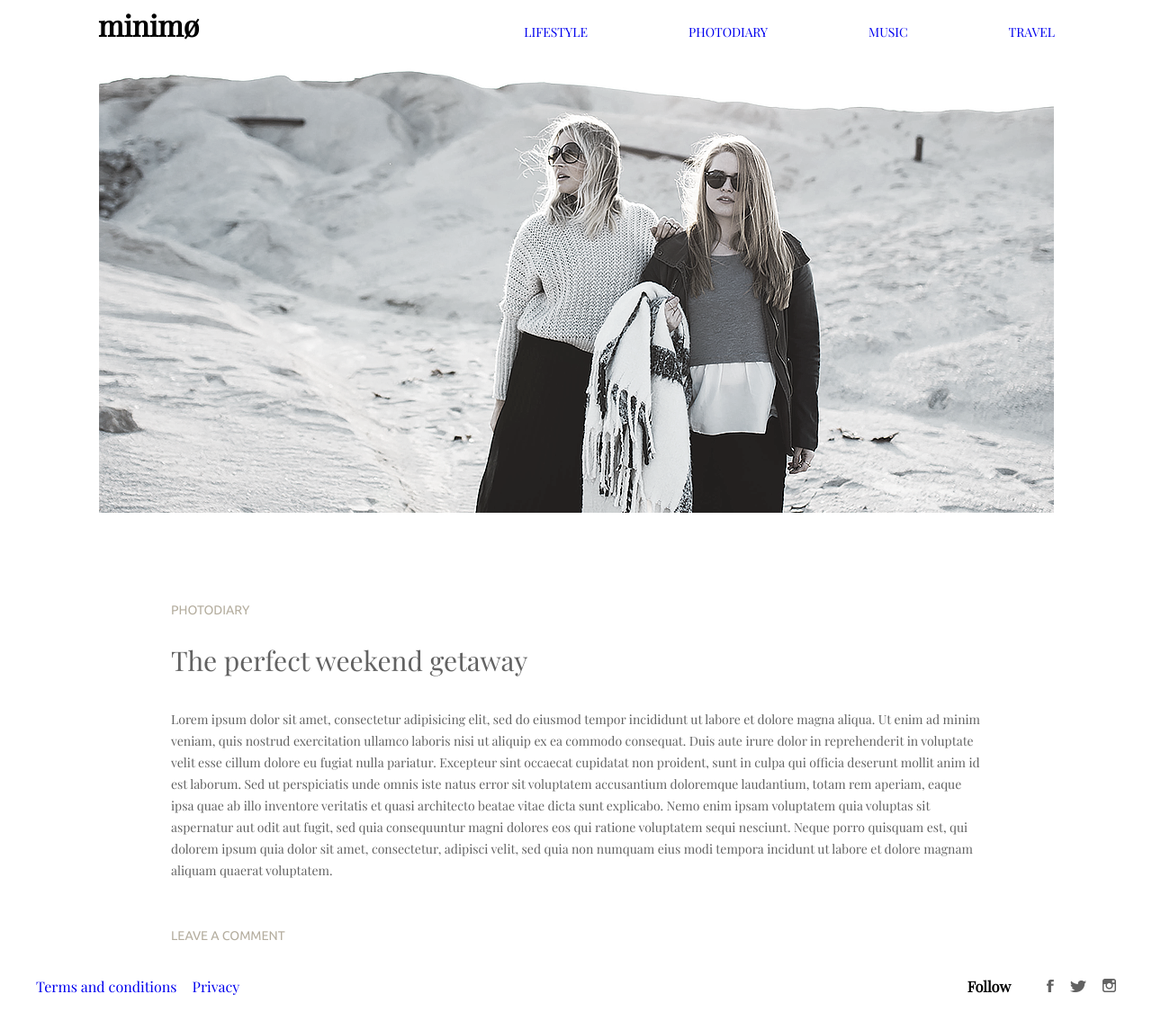
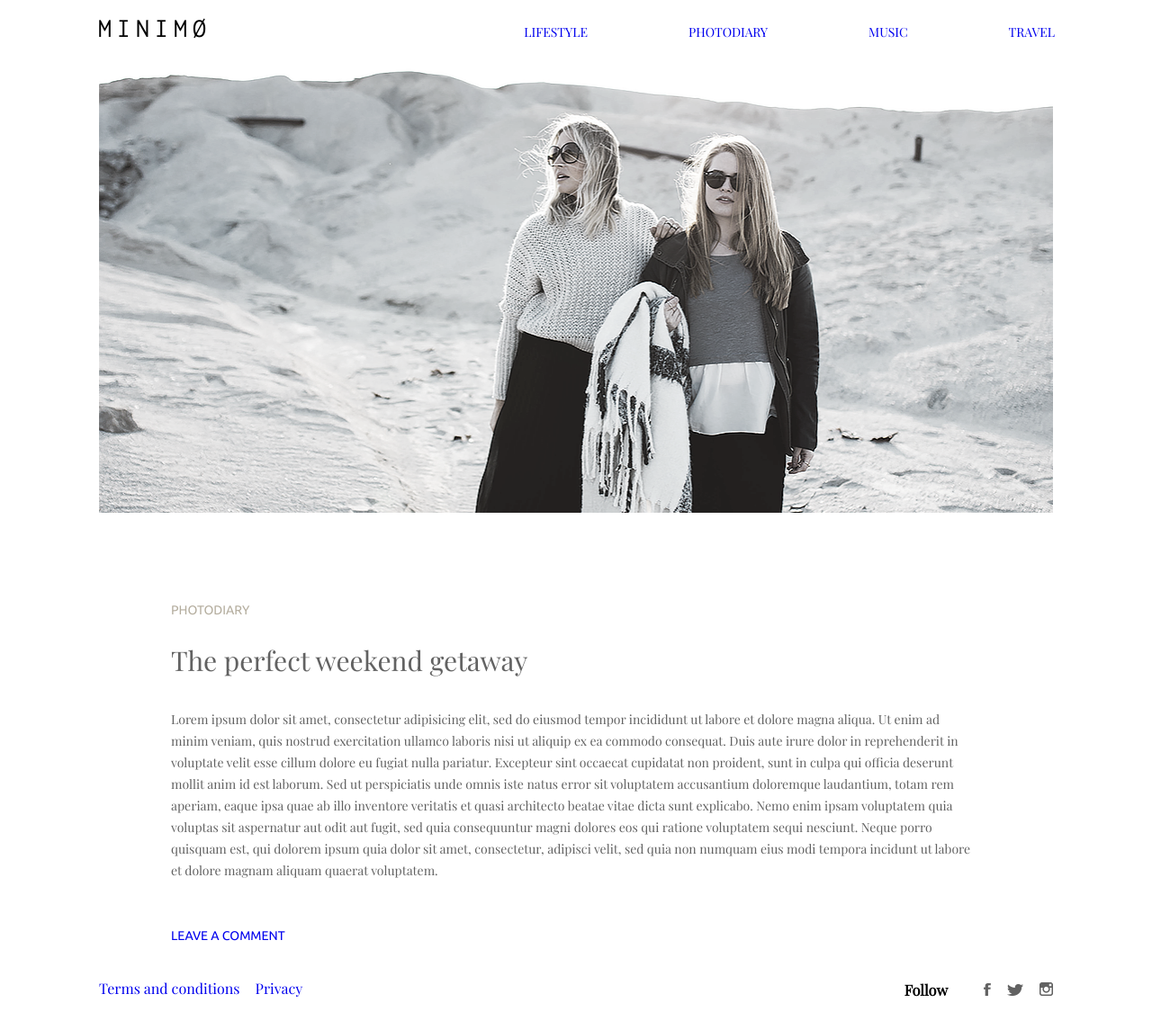
Before and after one commit to linkouth/ui-intership-timur-katimullin, a plain HTML site: page basic-minimo/public/index.html in a window 1280 px wide. Shown: the whole page at 90% size. Drawn offline with nearby package versions, Linux system fonts and the light colour scheme.

Commit message:
Fixes first post.

```diff
--- a/basic-minimo/public/index.html
+++ b/basic-minimo/public/index.html
@@ -23,6 +23,7 @@
       <section class="wrapper">
         <article class="post first-post">
           <img src="images/first-post.png" alt="first post image" class="post__image post__image_first-post" />
+          <div class="first-post__container">
             <h3 class="post__tag post__tag_first-post">
               photodiary
             </h3>
@@ -32,13 +33,15 @@
             <p class="post__text">
                 Lorem ipsum dolor sit amet, consectetur adipisicing elit, sed do eiusmod tempor incididunt ut labore et dolore magna aliqua. Ut enim ad minim veniam, quis nostrud exercitation ullamco laboris nisi ut aliquip ex ea commodo consequat. Duis aute irure dolor in reprehenderit in voluptate velit esse cillum dolore eu fugiat nulla pariatur. Excepteur sint occaecat cupidatat non proident, sunt in culpa qui officia deserunt mollit anim id est laborum. Sed ut perspiciatis unde omnis iste natus error sit voluptatem accusantium doloremque laudantium, totam rem aperiam, eaque ipsa quae ab illo inventore veritatis et quasi architecto beatae vitae dicta sunt explicabo. Nemo enim ipsam voluptatem quia voluptas sit aspernatur aut odit aut fugit, sed quia consequuntur magni dolores eos qui ratione voluptatem sequi nesciunt. Neque porro quisquam est, qui dolorem ipsum quia dolor sit amet, consectetur, adipisci velit, sed quia non numquam eius modi tempora incidunt ut labore et dolore magnam aliquam quaerat voluptatem.
             </p>
-          <a class="first-post__leave-a-comment">
-            Leave a comment
-          </a>
+            <p class="first-post__leave-a-comment">
+              <a href="#">Leave a comment</a>
+            </p>
+          </div>
         </article>
       </section>
     </main>
     <footer class="site-footer">
+      <div class="wrapper">
         <ul class="site-footer__links">
           <li class="site-footer__link"><a href="#">Terms and conditions</a></li>
           <li class="site-footer__link"><a href="#">Privacy</a></li>
@@ -57,6 +60,7 @@
             </li>
           </ul>
         </div>
+      </div>
     </footer>
   </body>
 </html>
--- /dev/null
+++ b/basic-minimo/public/style/first-post/__container/first-post__container.scss
@@ -0,0 +1,4 @@
+.first-post__container {
+  padding-left: 80px;
+  padding-right: 90px;
+}
--- a/basic-minimo/public/style/main.scss
+++ b/basic-minimo/public/style/main.scss
@@ -6,8 +6,7 @@ $primary-font: "Playfair Display";
 }
 
 body {
-  max-width: 1200px;
-  margin: 0 auto;
+  width: 100%;
   font-family: $primary-font;
 }
 
@@ -28,6 +27,7 @@ a {
 @import "site-footer/__socials-link/site-footer__socials-link.scss";
 @import "site-content/site-content.scss";
 @import "wrapper/wrapper.scss";
+@import "first-post/__container/first-post__container.scss";
 @import "first-post/__leave-a-comment/first-post__leave-a-comment.scss";
 @import "post/post.scss";
 @import "post/__image/post__image.scss";
--- a/basic-minimo/public/style/post/__image/_first-post/post__image_first-post.scss
+++ b/basic-minimo/public/style/post/__image/_first-post/post__image_first-post.scss
@@ -1,3 +1,3 @@
 .post__image_first-post {
-  margin-left: -80px;
+
 }
--- a/basic-minimo/public/style/post/__image/post__image.scss
+++ b/basic-minimo/public/style/post/__image/post__image.scss
@@ -1,3 +1,5 @@
 .post__image {
+  width: 100%;
+  height: auto;
   margin: 0 auto;
 }
--- a/basic-minimo/public/style/site-footer/__links/site-footer__links.scss
+++ b/basic-minimo/public/style/site-footer/__links/site-footer__links.scss
@@ -1,6 +1,5 @@
 .site-footer__links {
   padding: 0;
   display: flex;
-  justify-content: space-around;
   list-style: none;
 }
--- a/basic-minimo/public/style/site-footer/site-footer.scss
+++ b/basic-minimo/public/style/site-footer/site-footer.scss
@@ -1,6 +1,6 @@
 .site-footer {
-  display: flex;
-  justify-content: space-between;
-  align-items: center;
+  max-width: 1200px;
+  margin: 0 auto;
+  padding: 40px 0 45px 0;
   height: 97px;
 }
--- a/basic-minimo/public/style/site-header/site-header.scss
+++ b/basic-minimo/public/style/site-header/site-header.scss
@@ -1,7 +1,9 @@
 .site-header {
+  max-width: 1200px;
+  margin: 0 auto;
   height: 61px;
-  margin-left: 69px;
-  margin-right: 68px;
+  padding-left: 69px;
+  padding-right: 68px;
   display: flex;
   align-items: baseline;
   justify-content: space-between;
--- a/basic-minimo/public/style/site-title/site-title.scss
+++ b/basic-minimo/public/style/site-title/site-title.scss
@@ -2,4 +2,11 @@
   padding-bottom: 0.25em;
   margin: 0;
   display: inline-block;
+  color: #000000;
+  font-family: Inconsolata;
+  font-size: 30px;
+  font-weight: 400;
+  line-height: 24px;
+  text-transform: uppercase;
+  letter-spacing: 6px;
 }
--- a/basic-minimo/public/style/wrapper/wrapper.scss
+++ b/basic-minimo/public/style/wrapper/wrapper.scss
@@ -1,3 +1,7 @@
 .wrapper {
-  padding: 0 150px;
+  display: flex;
+  justify-content: space-between;
+  max-width: 1200px;
+  margin: 0 auto;
+  padding: 0 70px;
 }
```
Also changed, not shown: basic-minimo/public/style/main.css, 1 other file. Lines whose indentation alone changed are shown as unchanged.
